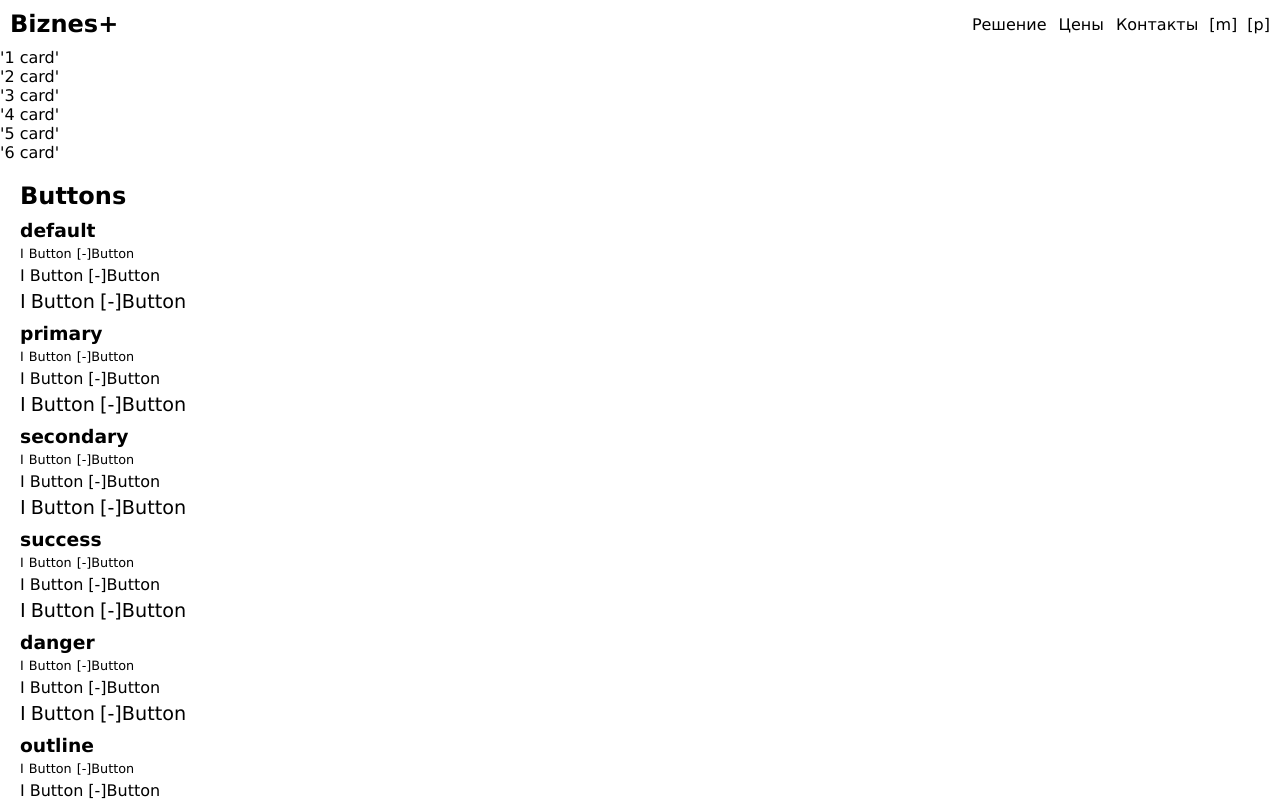
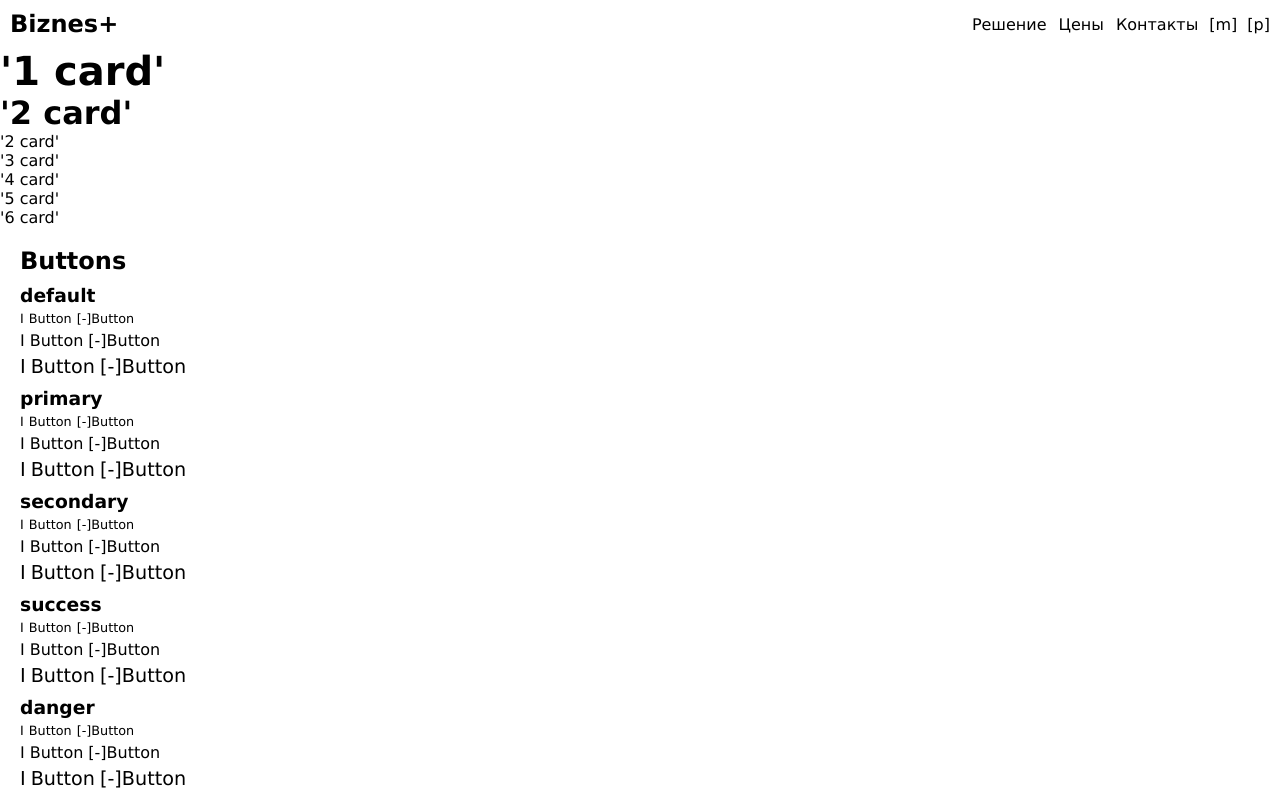
Before and after one commit to VanyaMate/react-ui-kit, a React (Vite) app: page / in a window 1280 px wide. Shown: the top 800 px of the page. Built offline with nearby package versions, Linux system fonts and the light colour scheme.

Commit message:
update card

```diff
--- a/src/_dev_/ComponentsPreview/ComponentsPreview.tsx
+++ b/src/_dev_/ComponentsPreview/ComponentsPreview.tsx
@@ -7,6 +7,7 @@ import { InputPreview } from './InputPreview/InputPreview';
 import { TooltipPreview } from './TooltipPreview/TooltipPreview';
 import { CheckboxPreview } from './CheckboxPreview/CheckboxPreview';
 import { Button, Card, Tooltip, useTooltip } from '@root';
+import { Heading } from '../../components/heading/Heading/ui/Heading';
 
 
 export type ComponentsPreviewProps =
@@ -84,7 +85,17 @@ export const ComponentsPreview: FC<ComponentsPreviewProps> = memo(function Compo
                 </ul>
             </header>
             <Card variant={ 'default' }>
-                '1 card'
+                <Heading
+                    content={
+                        <Card variant={ 'main' }>
+                            <Heading>
+                                '2 card'
+                            </Heading>
+                        </Card>
+                    }
+                >
+                    '1 card'
+                </Heading>
             </Card>
 
             <Card variant={ 'main' }>
--- a/src/components/cards/Card/ui/Card.tsx
+++ b/src/components/cards/Card/ui/Card.tsx
@@ -21,7 +21,7 @@ export type CardProps =
         size?: CardSize,
         variant?: CardVariant,
     }
-    & ComponentPropsWithoutRef<'article'>;
+    & ComponentPropsWithoutRef<'div'>;
 
 export const Card: FC<CardProps> = memo(function Card (props) {
     const {
@@ -32,11 +32,11 @@ export const Card: FC<CardProps> = memo(function Card (props) {
           } = props;
 
     return (
-        <article { ...other }
-                 className={ classNames(css.container, {
-                     [css[size]]   : true,
-                     [css[variant]]: true,
-                 }, [ className ]) }
+        <div { ...other }
+             className={ classNames(css.container, {
+                 [css[size]]   : true,
+                 [css[variant]]: true,
+             }, [ className ]) }
         />
     );
 });
--- /dev/null
+++ b/src/components/heading/Heading/ui/Heading.module.css
@@ -0,0 +1,25 @@
+.container {
+    &:is(h1) {
+        font-size : 3rem;
+    }
+
+    &:is(h2) {
+        font-size : 2.5rem;
+    }
+
+    &:is(h3) {
+        font-size : 2rem;
+    }
+
+    &:is(h4) {
+        font-size : 1.5rem;
+    }
+
+    &:is(h5) {
+        font-size : 1rem;
+    }
+
+    &:is(h6) {
+        font-size : .8rem;
+    }
+}
--- /dev/null
+++ b/src/components/heading/Heading/ui/Heading.tsx
@@ -0,0 +1,73 @@
+import {
+    type ComponentPropsWithoutRef,
+    type FC,
+    type ReactNode,
+    createContext,
+    memo,
+    use,
+    useMemo,
+} from 'react';
+import classNames from 'classnames';
+import css from './Heading.module.css';
+
+
+export type HeadingProps =
+    {
+        level?: number;
+        content?: ReactNode;
+    }
+    & Omit<ComponentPropsWithoutRef<'hgroup'>, 'content'>;
+
+export type HeadingLevels =
+    1
+    | 2
+    | 3
+    | 4
+    | 5
+    | 6;
+export type HeadingTag = `h${ HeadingLevels }`;
+
+export const HeadingContext = createContext(1);
+
+export const Heading: FC<HeadingProps> = memo(function Heading (props) {
+    const {
+              className,
+              level,
+              content,
+              ...other
+          } = props;
+
+    const parentHeading = use(HeadingContext);
+    const currentLevel  = useMemo<HeadingLevels>(() => {
+        if (typeof level === 'number') {
+            let currentLevel: number = level > 6
+                                       ? 6 : level < 1
+                                             ? 1 : level;
+            return Math.round(currentLevel) as HeadingLevels;
+        }
+
+        if (parentHeading) {
+            if (parentHeading >= 6) {
+                return 6;
+            }
+            if (parentHeading <= 1) {
+                return 2;
+            }
+
+            return (parentHeading + 1) as HeadingLevels;
+        }
+
+        return 2;
+    }, [ level, parentHeading ]);
+    const Tag           = useMemo<HeadingTag>(() => `h${ currentLevel }`, [ level ]);
+
+    return (
+        <HeadingContext value={ currentLevel }>
+            <Tag
+                { ...other }
+                className={ classNames(css.container, {}, [ className ]) }
+            />
+            { content }
+        </HeadingContext>
+    );
+});
--- a/src/index.ts
+++ b/src/index.ts
@@ -1,3 +1,4 @@
 export * from './types';
 export * from './lib';
 export * from './components';
+export * from './layouts';
--- /dev/null
+++ b/src/layouts/index.ts
@@ -0,0 +1 @@
+export const __test__v: string = 'test';
```
Also changed, not shown: 1 other file (tests, documents, lock files or other folders).
